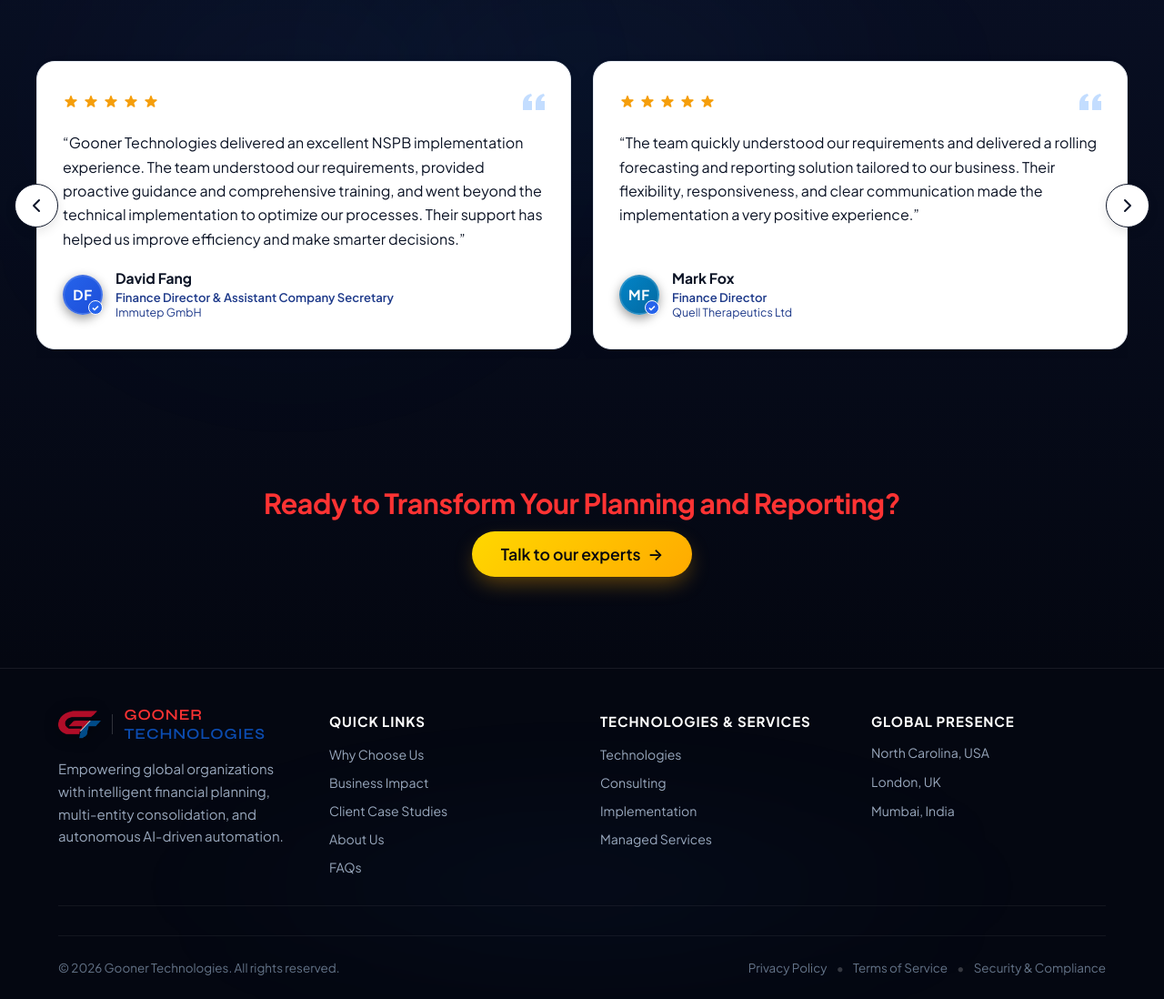
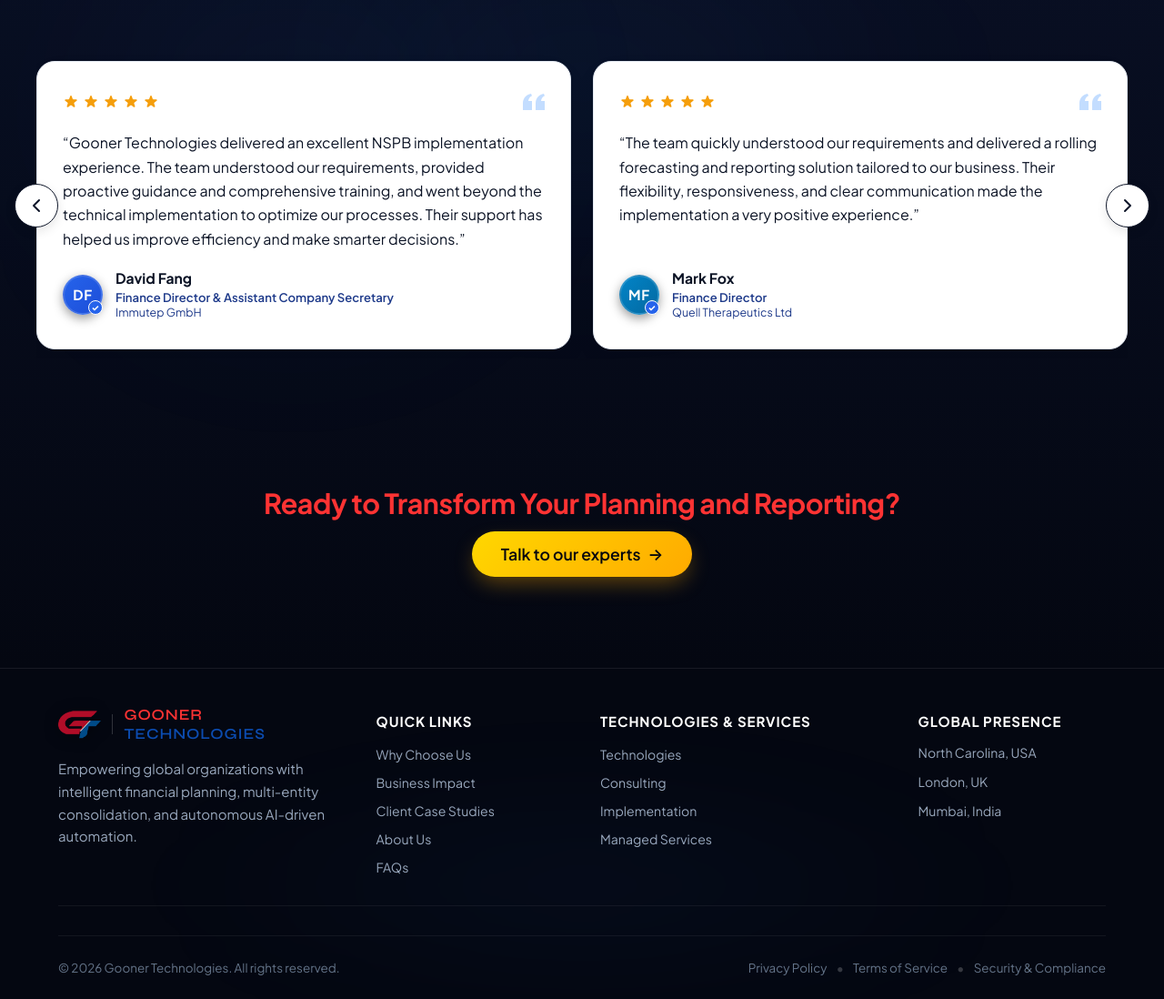
Before and after one commit to Harshit-1309/Gooner_tech, a React (Vite) app: page / in a window 1280 px wide. Shown: the part 5911-7009 px from the top of the page at 91% size. Built offline with nearby package versions, Linux system fonts and the light colour scheme; the HTML template or start-up script is replaced by a standard one.

Commit message:
Adjust footer columns to visually even widths

```diff
--- a/src/refinements.css
+++ b/src/refinements.css
@@ -1423,6 +1423,6 @@
    ========================================================= */
 @media (min-width: 992px) {
   .footer__main-grid {
-    grid-template-columns: repeat(4, 1fr) !important;
+    grid-template-columns: 1.2fr 0.8fr 1.2fr 0.8fr !important;
   }
 }
```
Also changed, not shown: 1 other file (tests, documents, lock files or other folders).
